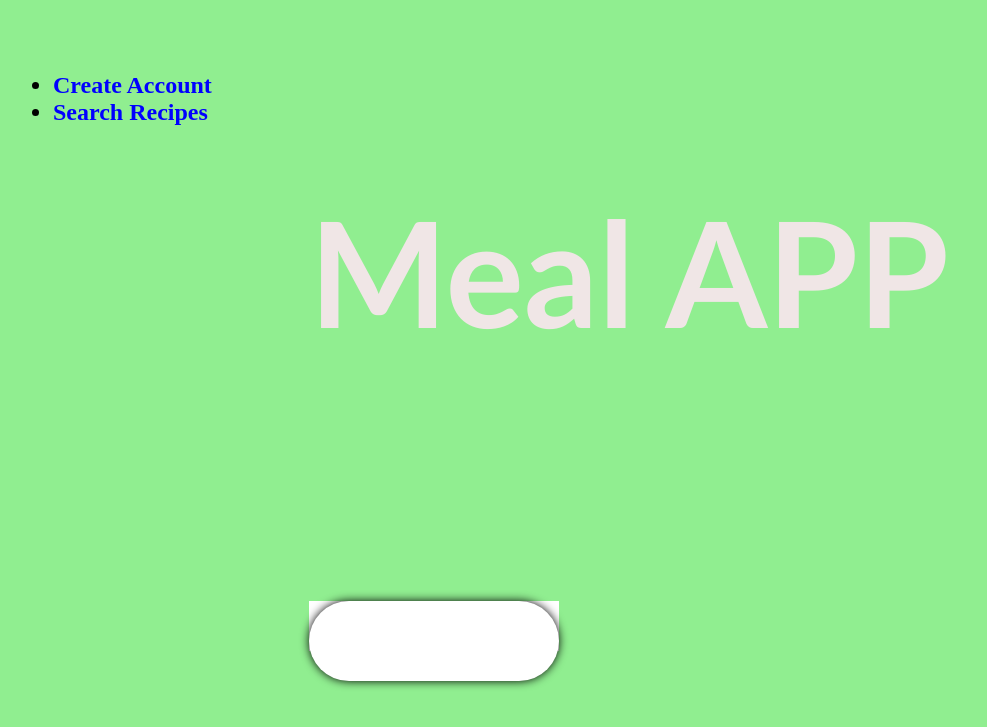
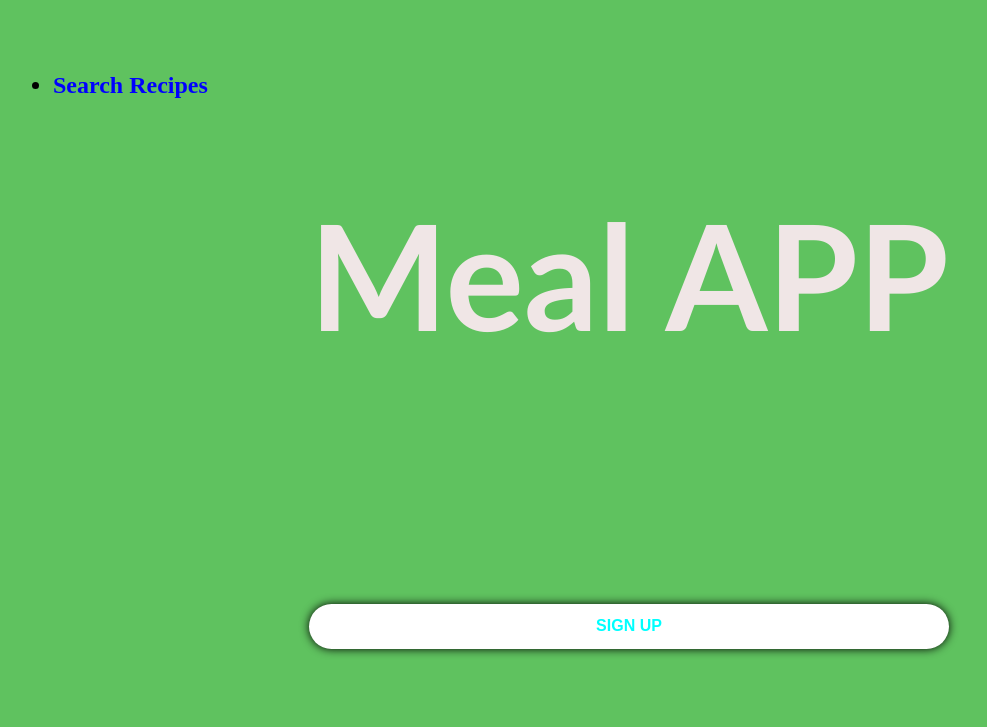
Before and after one commit to KhangN2234/Meal-Plan-Project, a Flask app: page / in a window 1280 px wide. Shown: the top 727 px of the page, without its empty margins (11-998 px from the left). Run offline with Flask 2, Linux system fonts and the light colour scheme.

Commit message:
changed login to register

```diff
--- a/meal_app/static/css/main.css
+++ b/meal_app/static/css/main.css
@@ -4,7 +4,7 @@ body {
     align-items: center;
     min-height: 40vh;
     height: 90vh;
-    background: lightgreen;
+    background: rgb(95, 194, 95);
   }
 
 h1 {
@@ -13,13 +13,7 @@ h1 {
     min-height: 40vh;
     color: rgb(240, 230, 230);
 }
-.wrapper {
-    width: 250px;
-    height: 50px;
-    background: white;
-    color: rgb(183, 215, 215);
-    align-self: center;
-}
+
 
 .wrapper h2 {
     font-family: "Gill Sans", sans-serif;
@@ -29,7 +23,7 @@ h1 {
     color: aqua;
 }
 
-.wrapper .btn {
+.wrapper .register {
     width: 100%;
     height: 80px;
     background: #fff;
@@ -37,6 +31,20 @@ h1 {
     outline: none;
     border-radius: 40px;
     box-shadow: 0 0 10px;
+}
+
+.wrapper .btn {
+    width: 100%;
+    height: 45px;
+    background: #fff;
+    border: none;
+    outline: none;
+    border-radius: 40px;
+    box-shadow: 0 0 10px black;
+    cursor: pointer;
+    font-size: 16px;
+    color: aqua;
+    font-weight: 600;
 }
 
 ul.navbar {
--- a/meal_app/templates/layout.html
+++ b/meal_app/templates/layout.html
@@ -9,7 +9,6 @@
     <h2>
       <nav>
         <ul class = "navbar">
-          <li><a href="{{ url_for('signup') }}">Create Account</a></li>
           <li><a href="{{ url_for('search') }}">Search Recipes</a></li>
       </nav>
     </h2>
--- a/meal_app/templates/welcome.html
+++ b/meal_app/templates/welcome.html
@@ -1,7 +1,9 @@
 {% extends "layout.html" %}
 {% block content %}
 <h1>Meal APP</h1>
-  <div class="wrapper">
-      <button type="submit" class="btn" Login ></button>
-  </div>
+<div class="wrapper">
+    <form action ="signup">
+      <button type="submit" class="btn" >SIGN UP </button>
+    </form>
+</div>
 {% endblock %}
```
